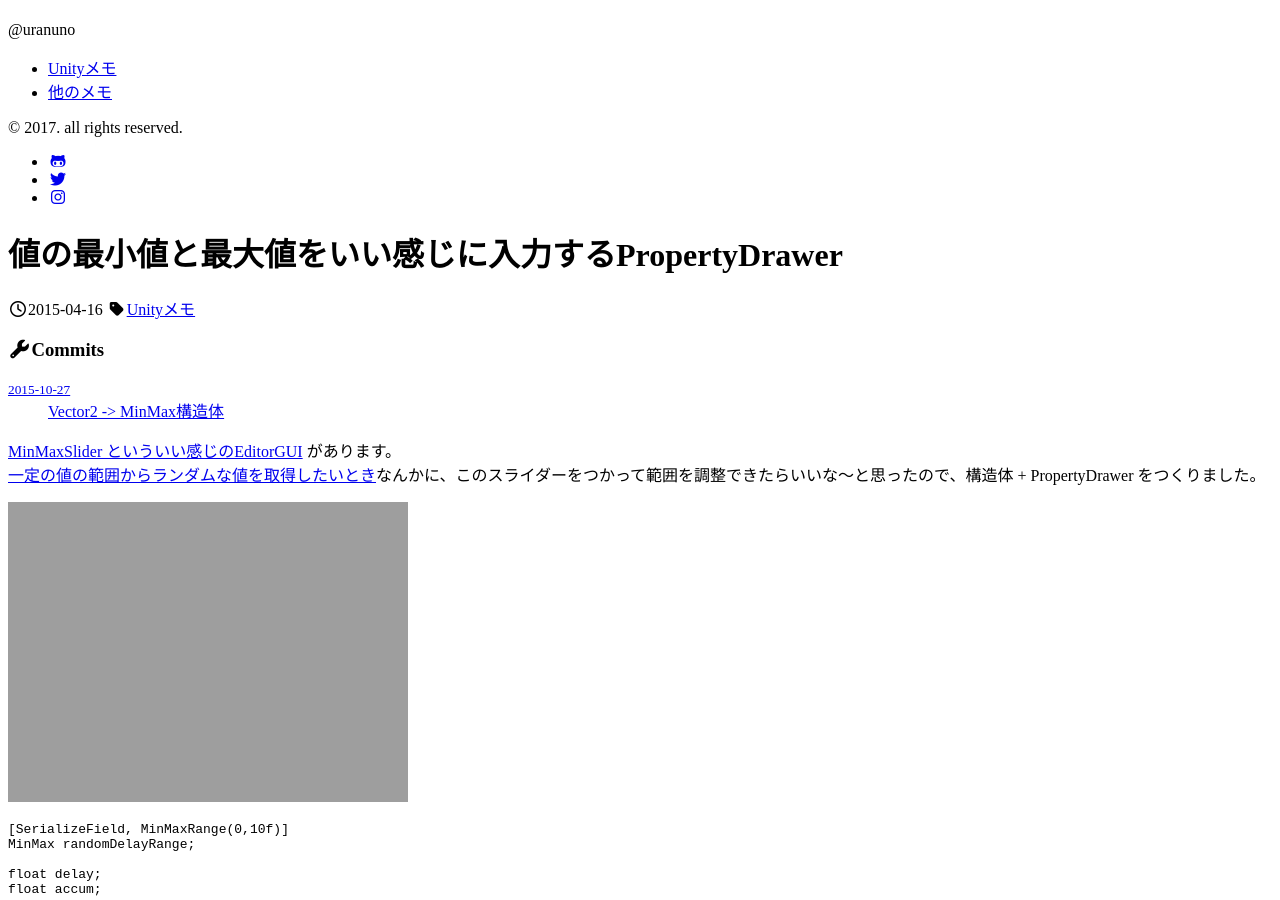
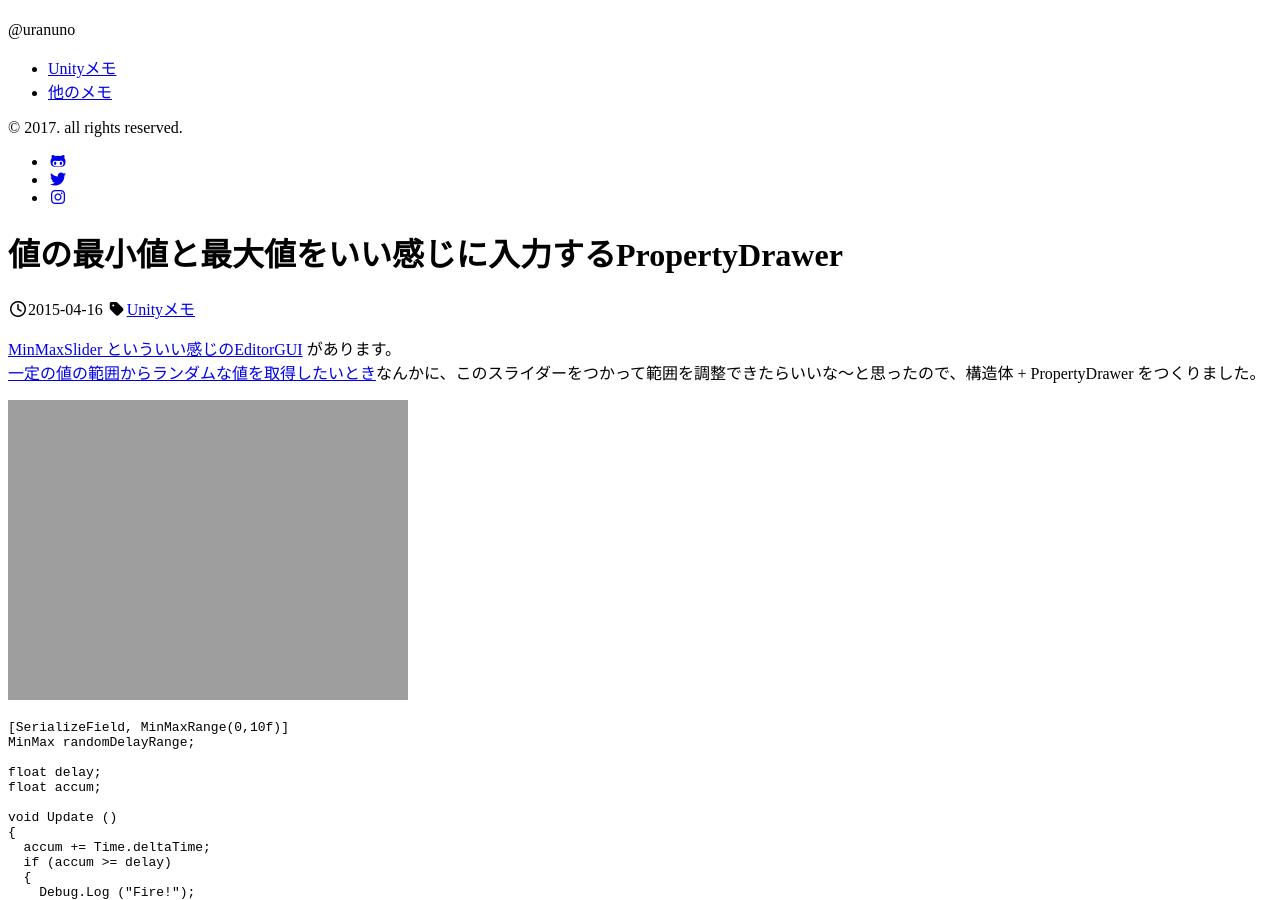
Before and after one commit to uranuno/uranuno.github.io, a Jekyll site: the page built from posts/unity/_posts/2015-04-16-min-max-range-attribute.md, in a window 1280 px wide and 900 px high. Built offline with Jekyll 4.4.1, drawn with Linux system fonts in a browser that asks for light colours; nearby versions of some CDN libraries; library files that are not in the unit come from our copies; a script that is not in the unit is left out; comment, search, counter and statistics services are not loaded.

Commit message:
更新履歴削除

```diff
--- a/_layouts/post.html
+++ b/_layouts/post.html
@@ -7,20 +7,6 @@ layout: default
   <h1 class="post-title">{{ page.title }}</h1>
   <!-- Meta -->
   {% include post-meta.html param = page %}
-
-  {% if page.commits.size > 0 %}
-  <!-- Updates -->
-  <aside class="post-updates">
-  <h3><i class="fa fa-wrench fa-fw"></i>Commits</h3>
-  <dl>
-    {% for commit in page.commits %}
-    <a href="https://github.com/uranuno/uranuno.github.io/commit/{{ commit.id }}" target="_blank">
-    <dt><small>{{ commit.date }}</small></dt><dd>{{ commit.title }}</dd>
-    </a>
-    {% endfor %}
-  </dl>
-  </aside>
-  {% endif %}
 
   <!-- Content -->
   {{ content | replace:site.excerpt_separator, '<p><i class="fa fa-ellipsis-h fa-fw" id="more"></i></p>' }}
--- a/posts/unity/_posts/2015-04-16-min-max-range-attribute.md
+++ b/posts/unity/_posts/2015-04-16-min-max-range-attribute.md
@@ -9,10 +9,6 @@ refs:
     url  : 'https://docs.unity3d.com/Manual/editor-PropertyDrawers.html'
   - title: ['Tutorial: Property Drawers & Custom Inspectors', 'Unity']
     url  : 'https://unity3d.com/learn/tutorials/modules/intermediate/live-training-archive/property-drawers-custom-inspectors'
-commits:
-  - date : 2015-10-27
-    title: 'Vector2 -> MinMax構造体'
-    id   : 0fc6780159e1d1caf6f65a20051acd12bb2a8d1a
 ---
 
 [MinMaxSlider といういい感じのEditorGUI]({{ page.refs[1].url }}) があります。
```
